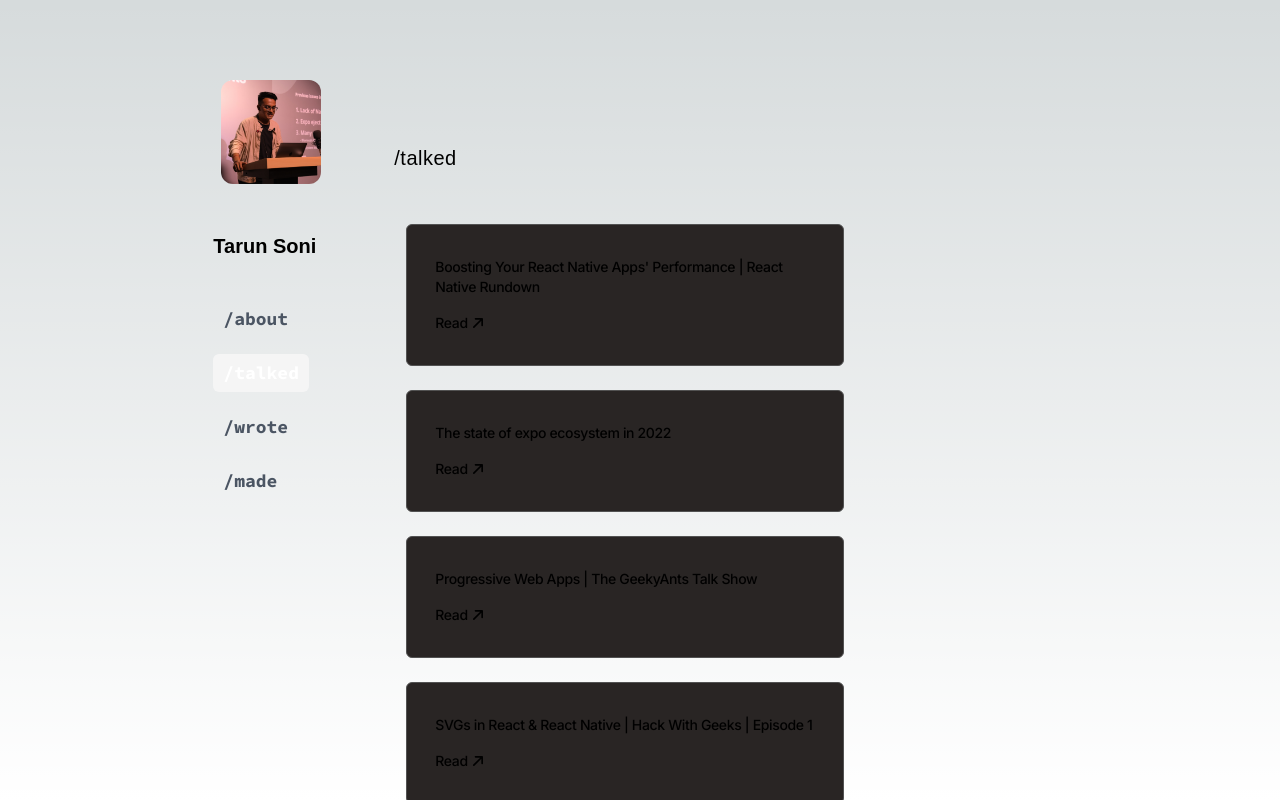
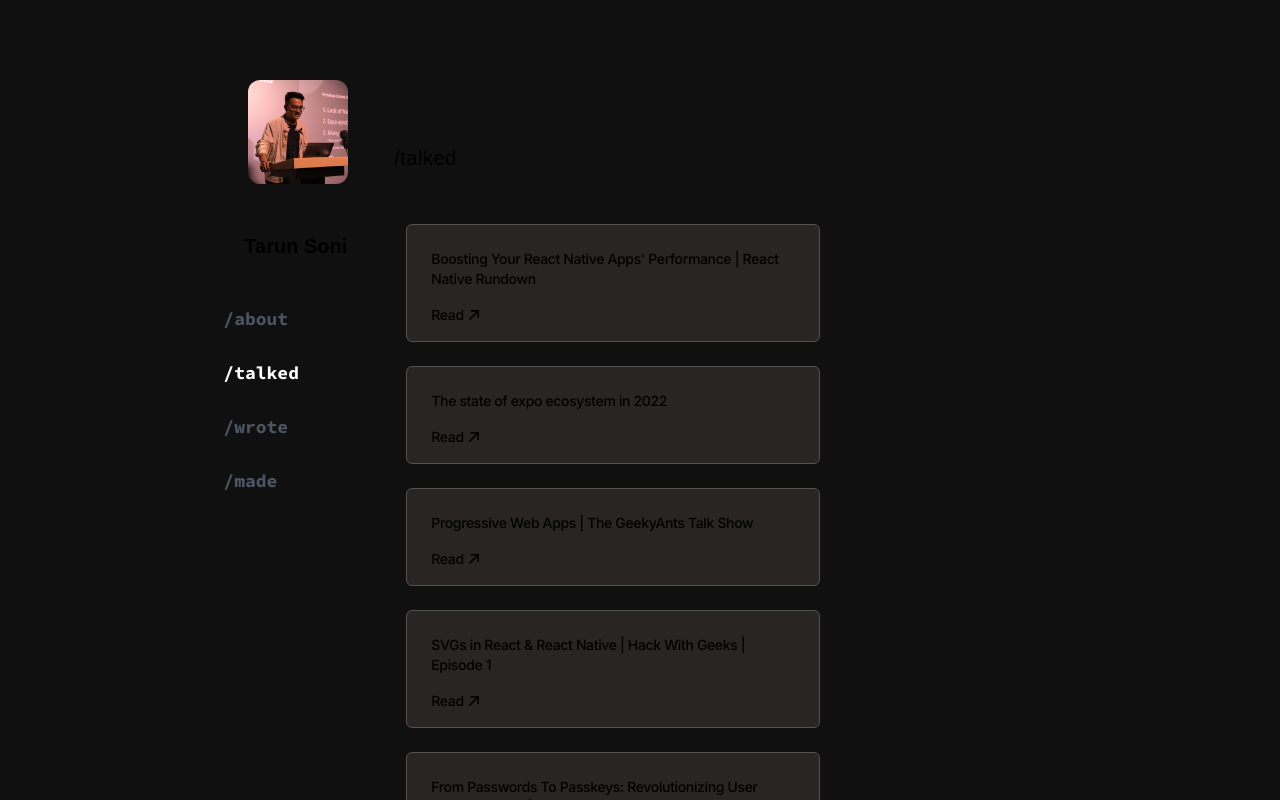
Before and after one commit to tarun-soni/tarun-new-portfolio, a Next.js app: page / in a window 1280 px wide. Built offline with nearby package versions, Linux system fonts and the light colour scheme; a web font is replaced by a local one.

Commit message:
removed clsx and made simple cards

```diff
--- a/package.json
+++ b/package.json
@@ -9,11 +9,11 @@
     "lint": "next lint"
   },
   "dependencies": {
+    "@legendapp/state": "^1.6.2",
     "@next/font": "13.1.2",
     "@types/node": "18.11.18",
     "@types/react": "18.0.26",
     "@types/react-dom": "18.0.10",
-    "clsx": "^1.2.1",
     "@vercel/analytics": "^0.1.8",
     "eslint": "8.31.0",
     "eslint-config-next": "13.1.2",
@@ -21,7 +21,7 @@
     "next": "13.1.2",
     "react": "18.2.0",
     "react-dom": "18.2.0",
-    "react-wrap-balancer": "^0.4.0",
+    "react-wrap-balancer": "^1.0.0",
     "typescript": "4.9.4"
   },
   "devDependencies": {
--- a/src/components/CommonCard/index.tsx
+++ b/src/components/CommonCard/index.tsx
@@ -10,6 +10,7 @@ import { DiagonalArrow } from '../Icons'
 const CommonCard: FC<CardProps<MadeData>> = ({ data }) => {
   const viewPort = useViewport()
   const fontClasses = getFontClasses(viewPort)
+
   return (
     <Container>
       <motion.div
@@ -36,17 +37,19 @@ const CommonCard: FC<CardProps<MadeData>> = ({ data }) => {
           w-98
           m-3
           border
- border-neutral-600 flex items-center justify-between px-3 py-4 w-full
+          border-neutral-600 flex items-center justify-between px-3 py-4
           bg-stone-800
         `}>
         <div
-          className="flex flex-col justify-between h-full  rounded-md p-4
+          className="flex flex-col justify-between h-full  rounded-md px-3 py-2
           w-98
         ">
           <h4
-            className={`  md:text-sm text-base font-medium text-white-100 tracking-tight ${fonts.inter}`}>
+            className={`md:text-sm text-base font-medium text-white-100 tracking-tight ${fonts.inter}`}>
             {data.title}
           </h4>
+          {/* Add an empty spacer to push the CardAction to the bottom */}
+          {/* <div className="flex-grow" /> */}
           <CardAction />
         </div>
       </motion.div>
@@ -56,15 +59,17 @@ bg-stone-800
 
 export default CommonCard
 
-const CardAction = () => (
-  <div className="flex flex-row align-bottom mt-4 ">
+const CardAction = () => {
+  const borderClasses = 'border-2 border-red-300 rounded px-3 py-2  w-fit -my-2'
+  return (
+    <div className="flex flex-row align-bottom mt-4 -my-2">
       <div
-      className={`text-sm font-medium text-white-100 tracking-tight ${fonts.inter}`}>
+        className={` text-sm font-medium text-white-100 tracking-tight ${fonts.inter}`}>
         Read
       </div>
-
       <div className="items-center">
         <DiagonalArrow />
       </div>
     </div>
   )
+}
--- a/src/components/Websidbar/index.tsx
+++ b/src/components/Websidbar/index.tsx
@@ -1,10 +1,9 @@
 import { MidComponentTitles } from '@/types'
 import { fonts } from '@/utils/fonts'
 import leftSideBarData from '@/utils/leftSidebarData'
-import clsx from 'clsx'
 import { motion } from 'framer-motion'
 import Image from 'next/image'
-import { FC } from 'react'
+import { FC, useState } from 'react'
 import profilePic from '/public/images/profilePic-cropped.png'
 import useViewport from '@/hooks/useViewPort'
 import getFontClasses from '@/utils/getFontClasses'
@@ -19,9 +18,110 @@ const WebSidebar: FC<WebSidebarProps> = ({
   setSelectedRoute,
 }) => {
   const viewPort = useViewport()
-
+  const [showSidebar, setShowSidebar] = useState(false)
   const fontClasses = getFontClasses(viewPort)
 
+  const toggleSidebar = () => {
+    setShowSidebar(!showSidebar)
+  }
+
+  const SidebarContent = () => {
+    return (
+      <div
+        className={`
+
+
+        flex flex-col h-full justify-center items-center ${
+          showSidebar ? 'bg-stone-900 w-1/2' : 'bg-netural-900'
+        }
+
+        `}>
+        {/* bg-red-500 */}
+        <ProfilePhoto viewPort={viewPort} setSelectedRoute={setSelectedRoute} />
+        <h1
+          className={`
+       ${fontClasses}
+    text-xl font-semibold mt-8  ${fonts.lexend}`}>
+          Tarun Soni
+        </h1>
+        <ul className="flex flex-col w-full h-full mt-8">
+          {leftSideBarData.map(link => (
+            <div className="my-2" key={link.path}>
+              <button
+                onClick={() => {
+                  setShowSidebar(false)
+                  setSelectedRoute(link.title)
+                }}
+                className={`
+                  transition-all hover:text-neutral-800 dark:hover:text-neutral-200 flex
+                  text-lg  text-gray-600
+                  ${selectedRoute === link.title && 'text-white'}
+                  ${fonts.sourceCodePro}
+                  font-bold`}>
+                <span className="relative py-[5px] px-[10px]">
+                  {link.title}
+
+                  {link.path === selectedRoute ? (
+                    <motion.div
+                      className="absolute inset-0  dark:bg-neutral-800 rounded-md z-[-1]"
+                      layoutId="sidebar"
+                      transition={{
+                        type: 'spring',
+                        stiffness: 350,
+                        damping: 30,
+                      }}></motion.div>
+                  ) : null}
+                </span>
+              </button>
+            </div>
+          ))}
+        </ul>
+      </div>
+    )
+  }
+
+  return (
+    <>
+      <motion.div
+        // initial should be the cuurent state depending on the viewport and showSidebar
+        initial={{ x: showSidebar ? '0' : '-100%' }}
+        animate={{ x: showSidebar ? '0' : '-100%' }}
+        transition={{ duration: 0.3 }}
+        className="md:hidden fixed top-0 left-0 h-full w-4/5 ">
+        {/* Sidebar content goes here */}
+        <SidebarContent />
+      </motion.div>
+
+      <div className="hidden md:block md:w-1/5 ">
+        {/* Sidebar content goes here */}
+        <SidebarContent />
+      </div>
+
+      <HamBurger onClick={toggleSidebar} />
+    </>
+  )
+}
+
+const HamBurger = ({ onClick }) => (
+  <div className="md:hidden fixed top-4 right-4" onClick={onClick}>
+    <motion.div
+      whileHover={{
+        scale: 1.2,
+      }}
+      whileTap={{
+        scale: 0.9,
+      }}
+      transition={{
+        duration: 0.1,
+      }}>
+      <div className="w-8 h-1 bg-gray-600 rounded-md"></div>
+      <div className="w-8 h-1 bg-gray-600 rounded-md my-1"></div>
+      <div className="w-8 h-1 bg-gray-600 rounded-md"></div>
+    </motion.div>
+  </div>
+)
+
+const ProfilePhoto = ({ viewPort, setSelectedRoute }) => {
   const getDynamicProfilePicWidth = (): number => {
     switch (viewPort) {
       case 'xs':
@@ -37,8 +137,6 @@ const WebSidebar: FC<WebSidebarProps> = ({
   }
 
   return (
-    <div className="flex flex-col w-1/5 h-screen">
-      <div className="flex flex-col justify-center ">
     <motion.button
       onClick={() => setSelectedRoute('/about')}
       className="w-28"
@@ -59,51 +157,6 @@ const WebSidebar: FC<WebSidebarProps> = ({
         className="rounded-xl ml-2 my-4"
       />
     </motion.button>
-
-        <h1
-          className={`
-           ${fontClasses}
-        text-xl font-semibold mt-8  ${fonts.lexend}`}>
-          Tarun Soni
-        </h1>
-      </div>
-
-      <div className="flex flex-col w-10/12 h-1/2 ">
-        <ul className="flex flex-col w-full h-full mt-8">
-          {leftSideBarData.map(link => (
-            <div className="my-2" key={link.path}>
-              <button
-                onClick={() => setSelectedRoute(link.title)}
-                className={clsx(
-                  `transition-all hover:text-neutral-800 dark:hover:text-neutral-200 flex
-               text-lg  text-gray-600
-               ${selectedRoute === link.title && 'text-white'}
-               ${fonts.sourceCodePro}
-                `,
-                  {
-                    'font-bold': true,
-                  },
-                )}>
-                <span className="relative py-[5px] px-[10px]">
-                  {link.title}
-
-                  {link.path === selectedRoute ? (
-                    <motion.div
-                      className="absolute inset-0 bg-neutral-100 dark:bg-neutral-800 rounded-md z-[-1]"
-                      layoutId="sidebar"
-                      transition={{
-                        type: 'spring',
-                        stiffness: 350,
-                        damping: 30,
-                      }}></motion.div>
-                  ) : null}
-                </span>
-              </button>
-            </div>
-          ))}
-        </ul>
-      </div>
-    </div>
   )
 }
 
--- a/src/head.tsx
+++ b/src/head.tsx
@@ -2,6 +2,7 @@ export default function Head() {
   return (
     <>
       <title>Tarun {`\u0027`}s portfolio</title>
+      <meta name="viewport" content="width=device-width, initial-scale=1" />
       <meta content="width=device-width, initial-scale=1" name="viewport" />
 
       <meta name="description" content="Hi, click to know more about me" />
--- a/src/pages/home/index.tsx
+++ b/src/pages/home/index.tsx
@@ -13,8 +13,6 @@ import getFontClasses from '@/utils/getFontClasses'
 import useViewport from '@/hooks/useViewPort'
 import WebSidebar from '@/components/Websidbar'
 
-import clsx from 'clsx'
-
 const Home = () => {
   // set type of selectedRoute title of LeftSideBarData
   const [selectedRoute, setSelectedRoute] =
@@ -26,15 +24,16 @@ const Home = () => {
 
   console.log('fontClasses --', fontClasses)
   return (
-    <div className="w-screen h-screen overflow-y-scroll">
+    <div
+      className="w-screen h-screen overflow-y-scroll
+      bg-[#111010]
+      ">
+      {/* bg-[#121212] */}
       <Container extendedClasses="lg:w-8/12 w-11/12 mx-auto my-16 flex">
         <WebSidebar
           selectedRoute={selectedRoute}
           setSelectedRoute={setSelectedRoute}
         />
-
-        {/* TODO - refactor this twitter button position */}
-        {/* <TwitterButton /> */}
 
         <div
           className="
@@ -62,11 +61,7 @@ const Home = () => {
               transition={{
                 duration: 0.3,
               }}
-              className={clsx(
-                `${fonts.lexend}
-                ${fontClasses}`,
-                'tracking-wide',
-              )}>
+              className={`${fonts.lexend} ${fontClasses} tracking-wide`}>
               {selectedRoute}
             </motion.h1>
 
```
Also changed, not shown: 1 other file (tests, documents, lock files or other folders). Lines whose indentation alone changed are shown as unchanged.
